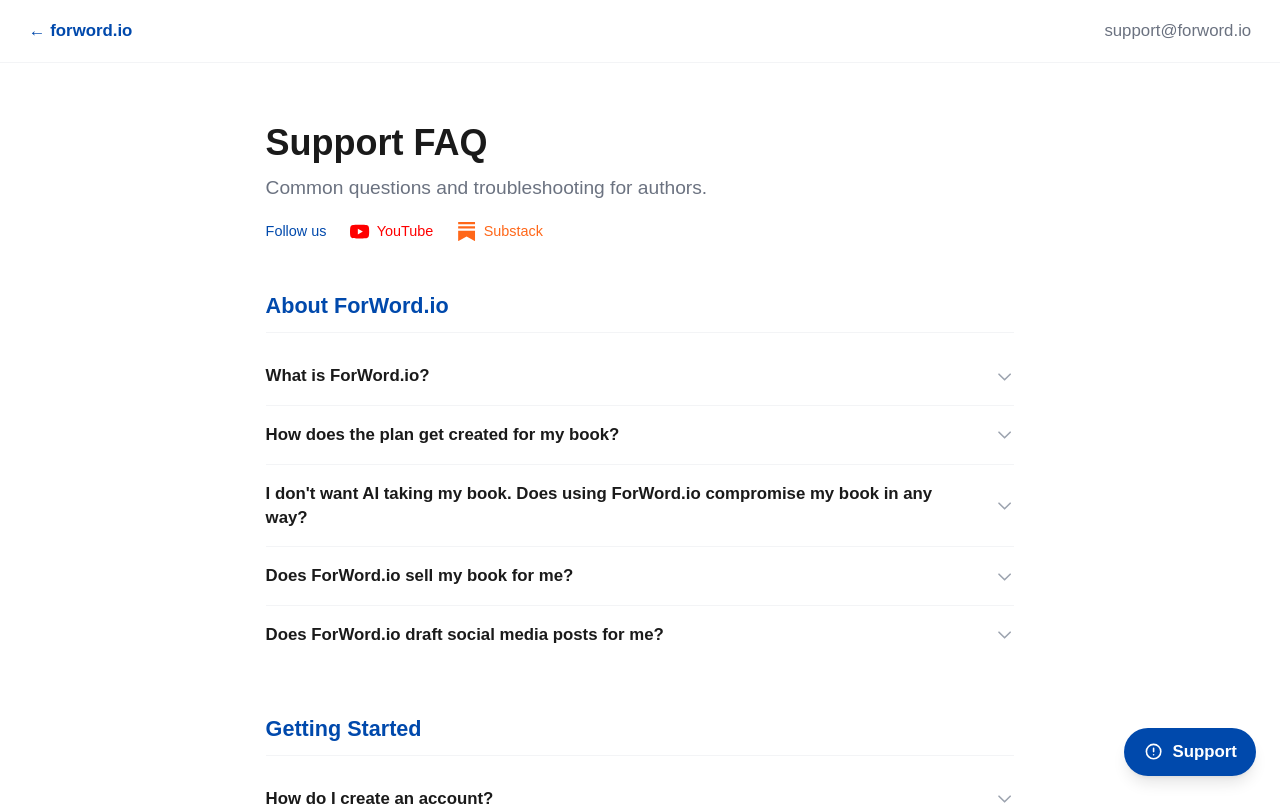
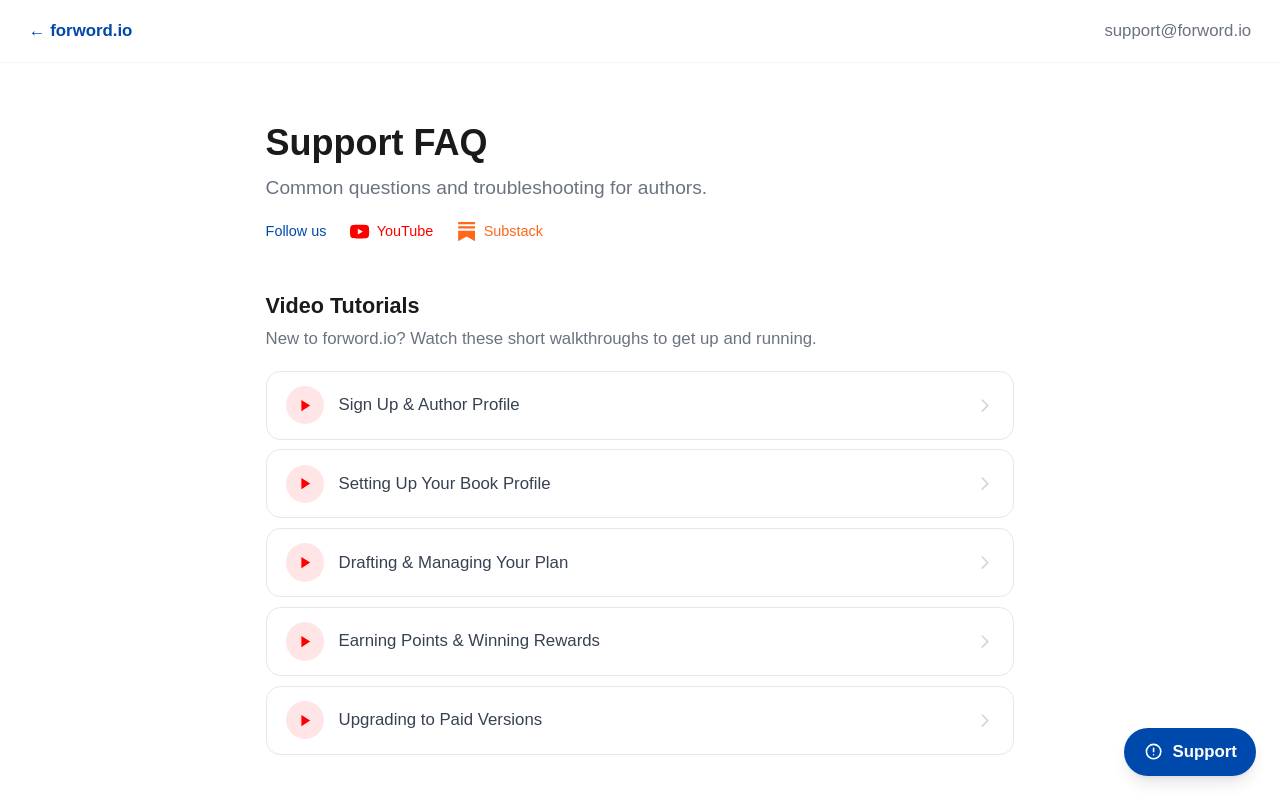
Before and after one commit to JonathanJordanWriter/forword-io, a Next.js app: page /faq in a window 1280 px wide. Shown: the top 806 px of the page. Built offline with nearby package versions, Linux system fonts and the light colour scheme.

Commit message:
Add video tutorials section to FAQ page

```diff
--- a/app/faq/page.tsx
+++ b/app/faq/page.tsx
@@ -257,6 +257,39 @@
           </a>
         </div>
 
+        {/* Video Tutorials */}
+        <div className="mb-10">
+          <h2 className="text-lg font-semibold text-brand-coal mb-1">Video Tutorials</h2>
+          <p className="text-sm text-gray-500 mb-4">New to forword.io? Watch these short walkthroughs to get up and running.</p>
+          <div className="space-y-2">
+            {[
+              { label: 'Sign Up & Author Profile', url: 'https://youtu.be/ZRsvnHx_7aU' },
+              { label: 'Setting Up Your Book Profile', url: 'https://youtu.be/88Bt4oQzF7Y' },
+              { label: 'Drafting & Managing Your Plan', url: 'https://youtu.be/uKkm-EVcMVM' },
+              { label: 'Earning Points & Winning Rewards', url: 'https://youtu.be/NhLEl_5X8vA' },
+              { label: 'Upgrading to Paid Versions', url: 'https://youtu.be/ffSr-Ex0XnQ' },
+            ].map(({ label, url }) => (
+              <a
+                key={url}
+                href={url}
+                target="_blank"
+                rel="noopener noreferrer"
+                className="flex items-center gap-3 px-4 py-3 rounded-xl border border-gray-200 hover:border-brand-button hover:bg-brand-accent/10 transition-colors group"
+              >
+                <span className="flex-shrink-0 w-8 h-8 rounded-full bg-[#FF0000]/10 flex items-center justify-center">
+                  <svg className="w-4 h-4 text-[#FF0000]" fill="currentColor" viewBox="0 0 24 24">
+                    <path d="M8 5v14l11-7z"/>
+                  </svg>
+                </span>
+                <span className="text-sm font-medium text-gray-700 group-hover:text-brand-button transition-colors">{label}</span>
+                <svg className="w-4 h-4 text-gray-300 group-hover:text-brand-button ml-auto transition-colors" fill="none" stroke="currentColor" viewBox="0 0 24 24">
+                  <path strokeLinecap="round" strokeLinejoin="round" strokeWidth={2} d="M9 5l7 7-7 7"/>
+                </svg>
+              </a>
+            ))}
+          </div>
+        </div>
+
         <FAQAccordion sections={sections} />
 
         {/* Footer CTA */}
```
